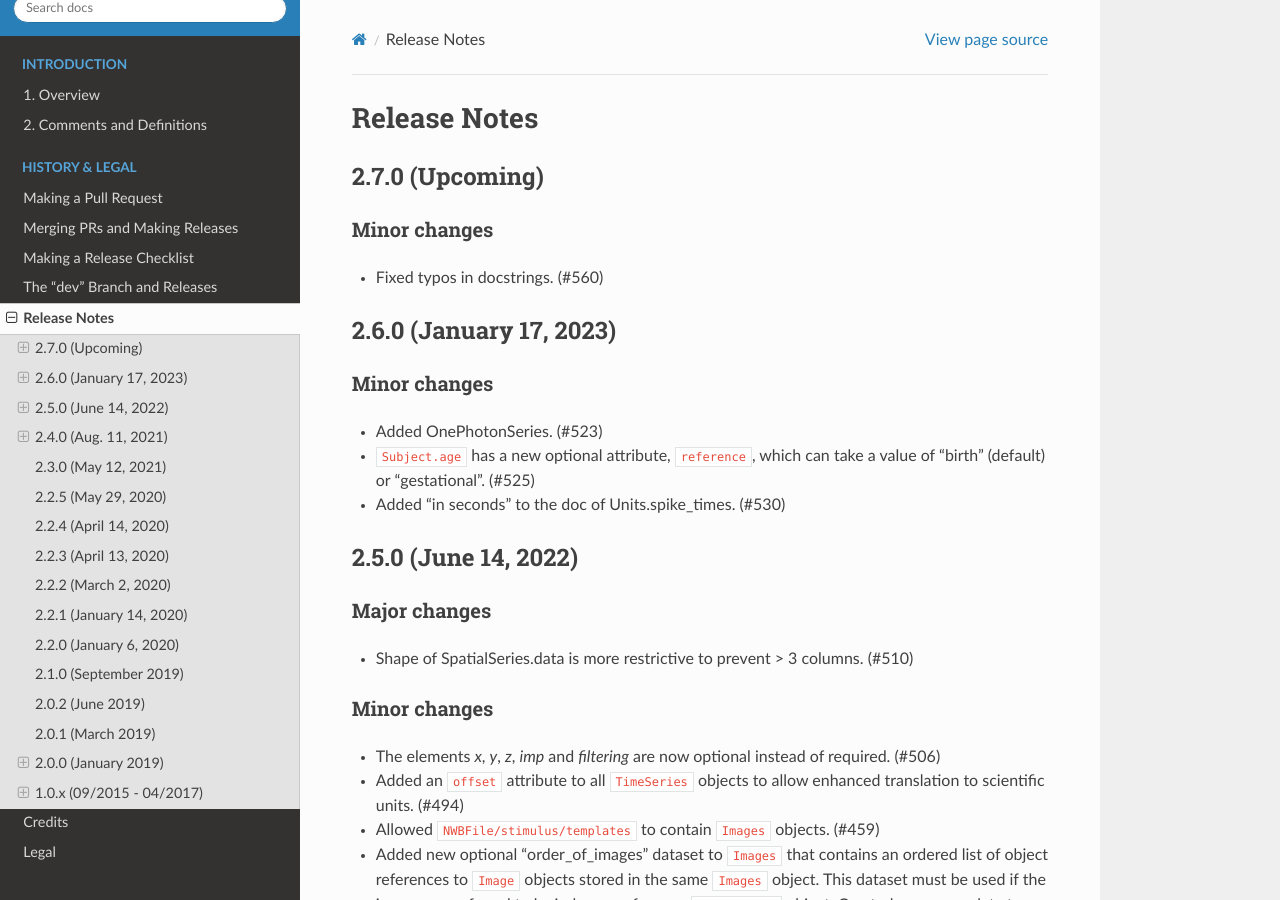
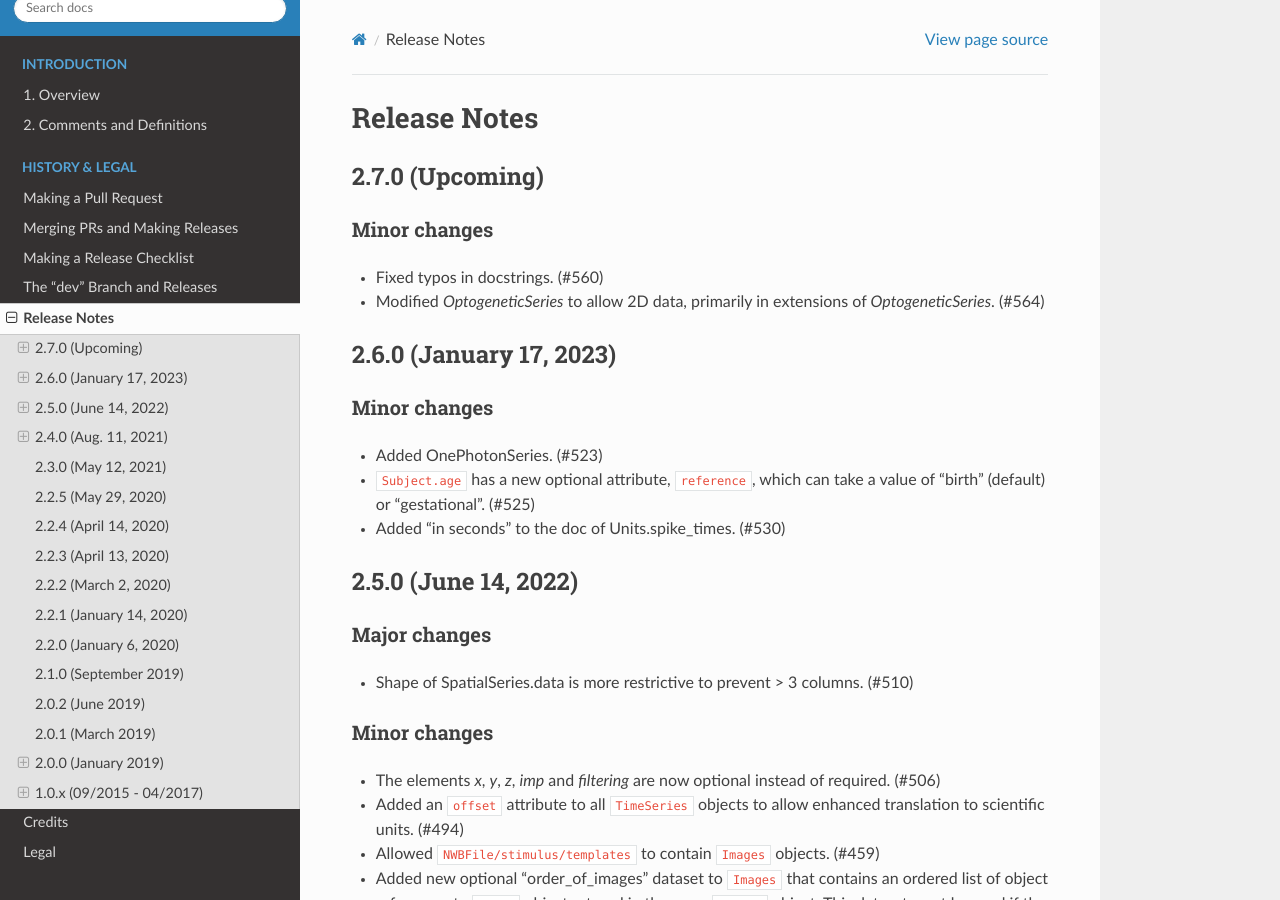
Before and after one commit to NeurodataWithoutBorders/nwb-schema, a Sphinx documentation site: the page built from docs/format/source/format_release_notes.rst, in a window 1280 px wide and 900 px high. Built offline with Sphinx 7.4.7 and the Read the Docs theme 2.0.0, drawn with Linux system fonts in a browser that asks for light colours.

Commit message:
Update `OptogeneticSeries` to allow 2D data (#564)

```diff
--- a/docs/format/source/format_release_notes.rst
+++ b/docs/format/source/format_release_notes.rst
@@ -9,6 +9,7 @@ Release Notes
 Minor changes
 ^^^^^^^^^^^^^
 - Fixed typos in docstrings. (#560)
+- Modified `OptogeneticSeries` to allow 2D data, primarily in extensions of `OptogeneticSeries`. (#564)
 
 2.6.0 (January 17, 2023)
 -----------------------
```
Also changed, not shown: 1 other file.
